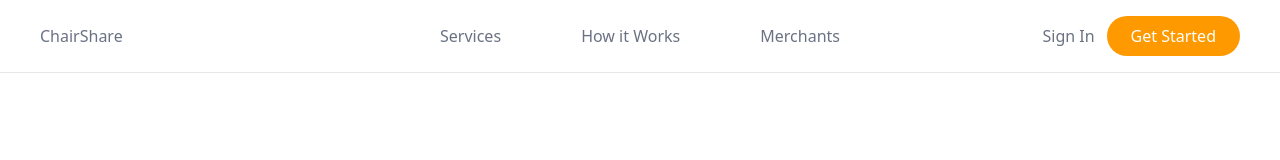
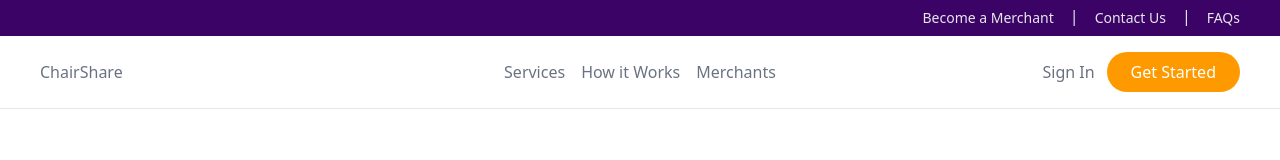
Before and after one commit to KayviaHarriott/chair-share, a React (Vite) app: page / in a window 1280 px wide. Shown: the top 160 px of the page. Built offline with nearby package versions, Linux system fonts and the light colour scheme.

Commit message:
Added MUI Icons and added to navigation bar

```diff
--- a/package.json
+++ b/package.json
@@ -10,6 +10,10 @@
     "preview": "vite preview"
   },
   "dependencies": {
+    "@emotion/react": "^11.14.0",
+    "@emotion/styled": "^11.14.1",
+    "@mui/icons-material": "^7.3.6",
+    "@mui/material": "^7.3.6",
     "@tailwindcss/vite": "^4.1.17",
     "react": "^19.2.0",
     "react-dom": "^19.2.0",
--- a/src/navigation/NavBar.tsx
+++ b/src/navigation/NavBar.tsx
@@ -1,14 +1,28 @@
 import { Link } from "react-router-dom";
+// import KeyboardArrowRightIcon from '@mui/icons-material/KeyboardArrowRight';
+import { KeyboardArrowRight } from "@mui/icons-material";
 
 export const NavBar = () => {
   return (
+  <div>
+    <div className="bg-purple-950 text-gray-200 flex justify-center">
+        <div className="max-w-[1200px] w-full flex justify-end items-center gap-4 py-1">
+           <p className="text-sm">Become a Merchant</p>
+           <p className="mb-1">|</p>
+           <p className="text-sm">Contact Us</p>
+           <p className="mb-1">|</p>
+           <p className="text-sm">FAQs</p>
+           {/* <KeyboardArrowRight/>  */}
+         </div>
+        </div>
       <nav className="flex justify-center py-4 border-b border-gray-200 px-4 text-gray-500 bg-white">
+
         <div className="max-w-[1200px] w-full ">
           <div className="w-full flex justify-between items-center">
             <div className="w-1/3">
               <Link to="/">ChairShare</Link>
             </div>
-          <div className="w-1/3 flex items-center justify-between gap-4">
+            <div className="w-1/3 flex items-center justify-center gap-4">
               <Link to="/">Services</Link>
               <Link to="/about">How it Works</Link>
               <Link to="/merchants">Merchants</Link>
@@ -20,5 +34,6 @@ export const NavBar = () => {
           </div>
         </div>
       </nav>
+  </div>
   );
 };
```
Also changed, not shown: 1 other file (tests, documents, lock files or other folders). Lines whose indentation alone changed are shown as unchanged.
